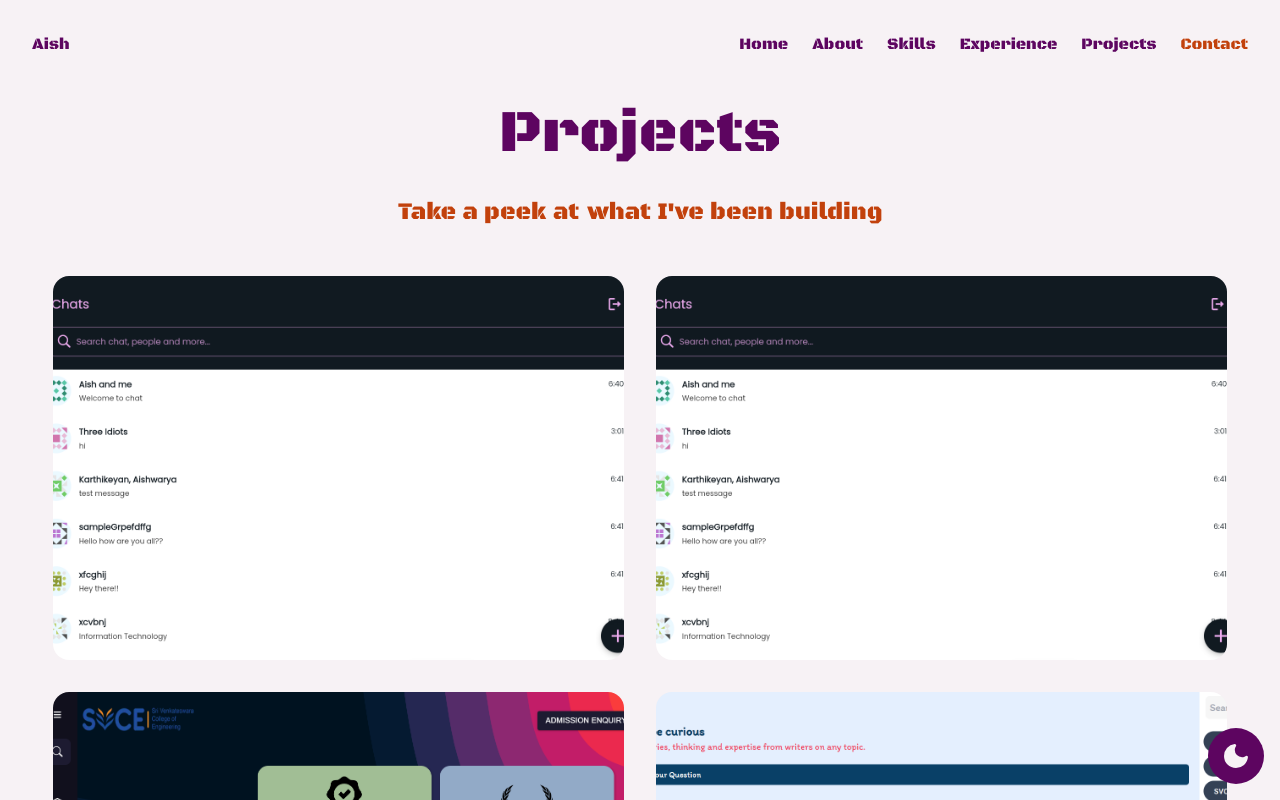
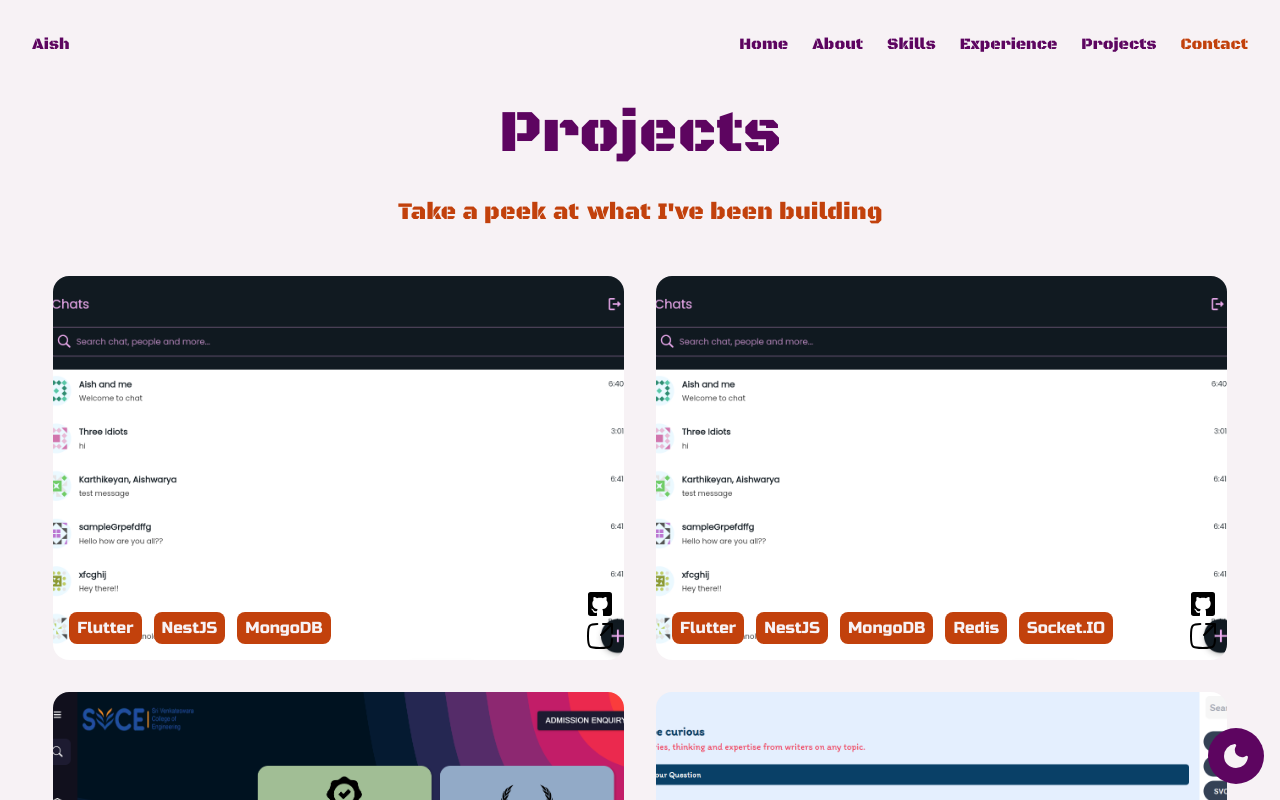
Before and after one commit to AishwaryaSubash/portfolio-website, a React (Vite) app: page /contact in a window 1280 px wide. Shown: the top 800 px of the page. Built offline with nearby package versions, Linux system fonts and the light colour scheme.

Commit message:
Projects pg fixed

```diff
--- a/src/pages/Contact.tsx
+++ b/src/pages/Contact.tsx
@@ -31,17 +31,47 @@ const Contact = () => {
                   </p>
                   <p className="max-md:text-sm">{project.description}</p>
                 </div>
-                <div className="invisible group-hover:visible flex flex-wrap gap-3 m-4 max-md:text-xs max-md:m-2">
+                <div className=" group-hover:visible w-full flex justify-between items-end">
+                  <div className="flex flex-wrap gap-3 m-4 max-md:text-xs max-md:m-2">
                     {project.techStack.map((tech, index) => {
                       return (
                         <div
                           key={index}
-                        className="bg-lightHighlight text-lightBg dark:bg-darkHighlight dark:text-darkBg w-max px-2 py-1 rounded-lg"
+                          className="bg-lightHighlight w-fit h-fit text-lightBg dark:bg-darkHighlight dark:text-darkBg px-2 py-1 rounded-lg"
                         >
                           <p>{tech}</p>
                         </div>
                       );
                     })}
+                  </div>
+                  <div className="flex flex-col m-2 text-black">
+                    <svg
+                      xmlns="http://www.w3.org/2000/svg"
+                      width="32"
+                      height="32"
+                      viewBox="0 0 24 24"
+                    >
+                      <path
+                        d="M5 3h14a2 2 0 0 1 2 2v14a2 2 0 0 1-2 2h-4.44c-.32-.07-.33-.68-.33-.89l.01-2.47c0-.84-.29-1.39-.61-1.67c2.01-.22 4.11-.97 4.11-4.44c0-.98-.35-1.79-.92-2.42c.09-.22.4-1.14-.09-2.38c0 0-.76-.23-2.48.93c-.72-.2-1.48-.3-2.25-.31c-.76.01-1.54.11-2.25.31c-1.72-1.16-2.48-.93-2.48-.93c-.49 1.24-.18 2.16-.09 2.38c-.57.63-.92 1.44-.92 2.42c0 3.47 2.1 4.22 4.1 4.47c-.26.2-.49.6-.57 1.18c-.52.23-1.82.63-2.62-.75c0 0-.48-.86-1.38-.93c0 0-.88 0-.06.55c0 0 .59.28 1 1.32c0 0 .52 1.75 3.03 1.21l.01 1.53c0 .21-.02.82-.34.89H5a2 2 0 0 1-2-2V5a2 2 0 0 1 2-2z"
+                        fill="currentColor"
+                      />
+                    </svg>
+                    <svg
+                      xmlns="http://www.w3.org/2000/svg"
+                      width="32"
+                      height="32"
+                      viewBox="0 0 24 24"
+                    >
+                      <path
+                        fill="none"
+                        stroke="currentColor"
+                        stroke-linecap="round"
+                        stroke-linejoin="round"
+                        stroke-width="1.5"
+                        d="M10 3.007c-2.946.032-4.59.219-5.682 1.311C3 5.636 3 7.758 3 12c0 4.243 0 6.364 1.318 7.682C5.636 21 7.758 21 12 21c4.243 0 6.364 0 7.682-1.318c1.061-1.061 1.268-2.643 1.308-5.434M21 3h-6.75M21 3v6.75M21 3l-8.25 8.25"
+                      />
+                    </svg>
+                  </div>
                 </div>
               </div>
             );
--- a/src/pages/Projects.tsx
+++ b/src/pages/Projects.tsx
@@ -1,68 +1,77 @@
 import pageTransition from "../utils/pageTransition";
 import { projectsList } from "../utils/constants";
-// import { useEffect, useState } from "react";
 
 const Projects = () => {
-  // const [hovering] = useState(false);
-  // const [currentIndex, setCurrIndex] = useState<number>(0);
-
-  // function scrollToNext() {
-  //   if (!hovering) {
-  //     const length = projectsList.length - 1;
-  //     if (currentIndex < length) {
-  //       setCurrIndex((prevIndex) => prevIndex + 1);
-  //       setTimeout(scrollToNext, 2000);
-  //     } else {
-  //       setCurrIndex(0);
-  //       setTimeout(scrollToNext, 2000);
-  //     }
-  //   } else {
-  //     setTimeout(scrollToNext, 2000);
-  //   }
-  //   console.log(currentIndex);
-  // }
-
-  // useEffect(() => {
-  //   scrollToNext();
-  // });
-
   return (
     <div className="flex flex-col overflow-x-hidden justify-center items-center bg-lightBg text-lightText dark:bg-darkBg dark:text-darkText">
       <div className="flex flex-col items-center mb-8">
         <p className="text-6xl font-headingFont my-4">Projects</p>
-        <p className="text-2xl font-headingFont my-4 text-lightHighlight dark:text-darkHighlight">
-          Take a peek at what I've been building
-        </p>
+        <div className="flex gap-2 text-2xl font-headingFont my-4 text-lightHighlight dark:text-darkHighlight max-sm:flex-col max-sm:text-center">
+          <p>Take a peek at</p>
+          <p>what I've been building</p>
         </div>
-      <div className="relative flex h-screen">
-        <div className="flex gap-8 animate-marquee whitespace-nowrap">
+      </div>
+      <div className="z-0 relative flex justify-center">
+        <div className="grid grid-cols-2 w-11/12 mb-6 gap-8 max-lg:grid-cols-1 max-lg:w-8/12 max-md:justify-items-center max-md:w-11/12">
           {projectsList.map((project, index) => {
             return (
               <div
                 key={index}
                 style={{
                   backgroundImage: `url(/${project.websiteImg})`,
-                  width: "900px",
-                  height: "400px",
+                  // width: "900px",
+                  // height: "400px",
                 }}
-                className={`group flex flex-col items-start justify-between overflow-hidden text-wrap rounded-2xl font-textFont`}
+                className={`group w-full h-96 flex flex-col items-start justify-between bg-no-repeat bg-center bg-cover overflow-hidden text-wrap rounded-2xl font-textFont max-xl:h-80 max-md:h-64 max-md:w-10/12`}
               >
                 {/* <img src={project.websiteImg} height={1500} /> */}
                 <div className="invisible group-hover:visible flex flex-col p-4 bg-lightTextOpacity text-lightBg dark:bg-darkTextOpacity dark:text-darkBg">
-                  <p className="text-2xl font-semibold">{project.title}</p>
-                  <p className="">{project.description}</p>
+                  <p className="text-2xl font-semibold max-md:text-base">
+                    {project.title}
+                  </p>
+                  <p className="max-md:text-sm">{project.description}</p>
                 </div>
-                <div className="invisible group-hover:visible flex flex-wrap gap-3 m-4">
+                <div className=" group-hover:visible w-full flex justify-between items-end">
+                  <div className="flex flex-wrap gap-3 m-4 max-md:text-xs max-md:m-2">
                     {project.techStack.map((tech, index) => {
                       return (
                         <div
                           key={index}
-                        className="bg-lightHighlight text-lightBg dark:bg-darkHighlight dark:text-darkBg w-max px-2 py-1 rounded-lg"
+                          className="bg-lightHighlight w-fit h-fit text-lightBg dark:bg-darkHighlight dark:text-darkBg px-2 py-1 rounded-lg"
                         >
                           <p>{tech}</p>
                         </div>
                       );
                     })}
+                  </div>
+                  <div className="flex flex-col m-2 text-black">
+                    <svg
+                      xmlns="http://www.w3.org/2000/svg"
+                      width="32"
+                      height="32"
+                      viewBox="0 0 24 24"
+                    >
+                      <path
+                        d="M5 3h14a2 2 0 0 1 2 2v14a2 2 0 0 1-2 2h-4.44c-.32-.07-.33-.68-.33-.89l.01-2.47c0-.84-.29-1.39-.61-1.67c2.01-.22 4.11-.97 4.11-4.44c0-.98-.35-1.79-.92-2.42c.09-.22.4-1.14-.09-2.38c0 0-.76-.23-2.48.93c-.72-.2-1.48-.3-2.25-.31c-.76.01-1.54.11-2.25.31c-1.72-1.16-2.48-.93-2.48-.93c-.49 1.24-.18 2.16-.09 2.38c-.57.63-.92 1.44-.92 2.42c0 3.47 2.1 4.22 4.1 4.47c-.26.2-.49.6-.57 1.18c-.52.23-1.82.63-2.62-.75c0 0-.48-.86-1.38-.93c0 0-.88 0-.06.55c0 0 .59.28 1 1.32c0 0 .52 1.75 3.03 1.21l.01 1.53c0 .21-.02.82-.34.89H5a2 2 0 0 1-2-2V5a2 2 0 0 1 2-2z"
+                        fill="currentColor"
+                      />
+                    </svg>
+                    <svg
+                      xmlns="http://www.w3.org/2000/svg"
+                      width="32"
+                      height="32"
+                      viewBox="0 0 24 24"
+                    >
+                      <path
+                        fill="none"
+                        stroke="currentColor"
+                        stroke-linecap="round"
+                        stroke-linejoin="round"
+                        stroke-width="1.5"
+                        d="M10 3.007c-2.946.032-4.59.219-5.682 1.311C3 5.636 3 7.758 3 12c0 4.243 0 6.364 1.318 7.682C5.636 21 7.758 21 12 21c4.243 0 6.364 0 7.682-1.318c1.061-1.061 1.268-2.643 1.308-5.434M21 3h-6.75M21 3v6.75M21 3l-8.25 8.25"
+                      />
+                    </svg>
+                  </div>
                 </div>
               </div>
             );
```
Lines whose indentation alone changed are shown as unchanged.
